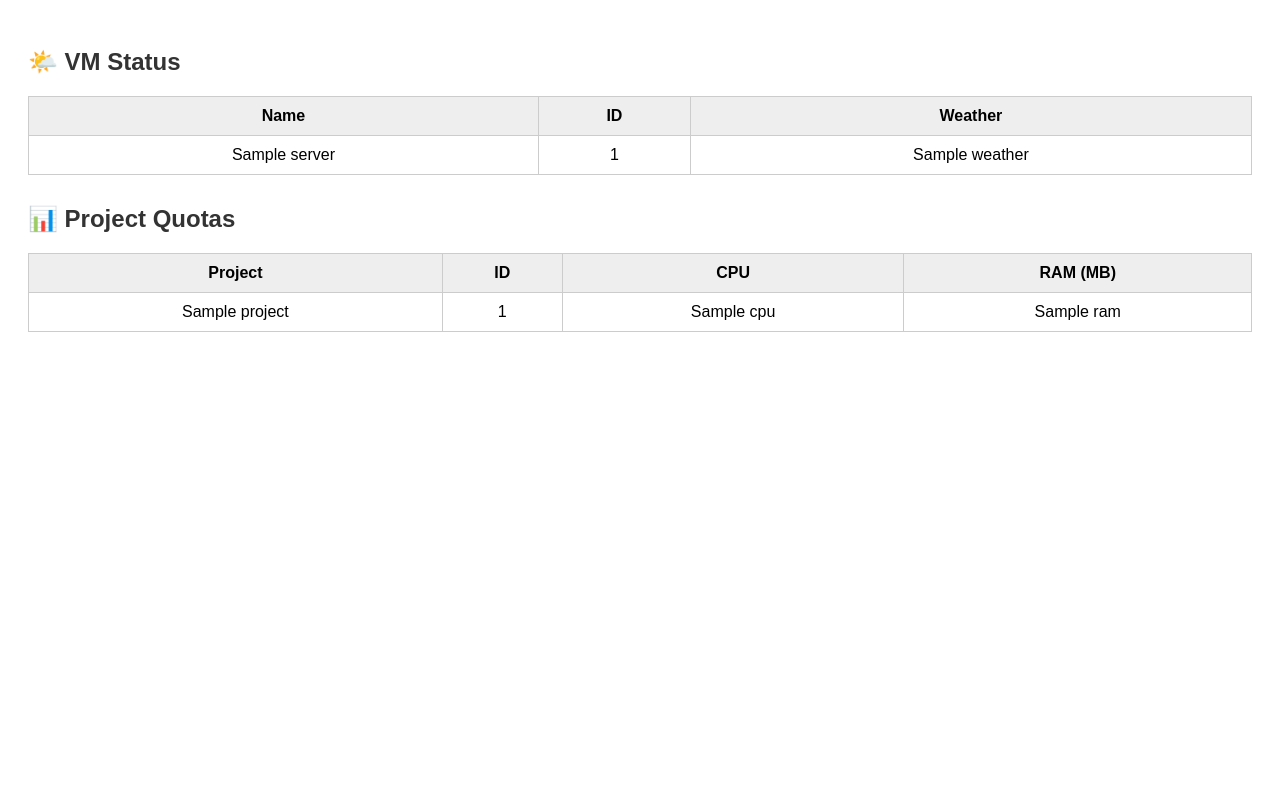
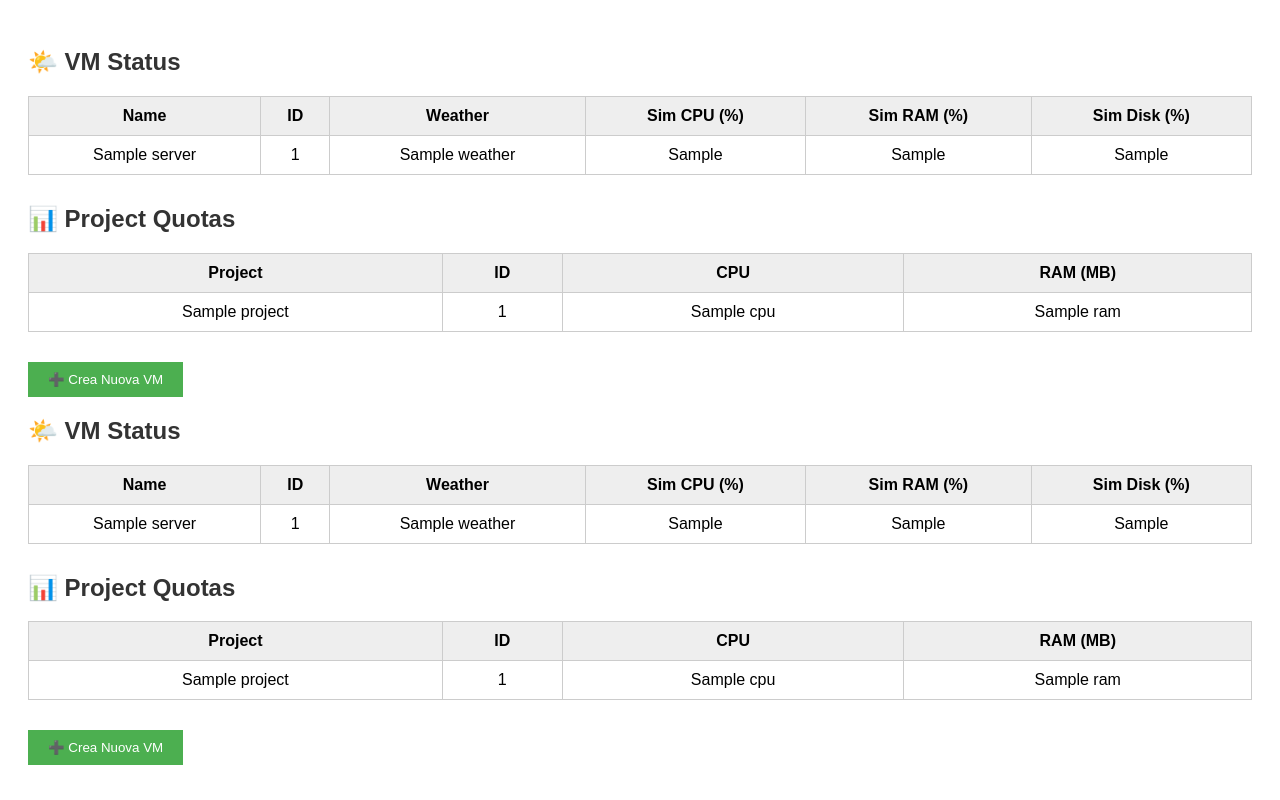
Before and after one commit to MariaCascone66/Cloudcost-Idle, a Python web app: template templates/index.html in a window 1280 px wide. Run offline with Jinja, Linux system fonts and the light colour scheme; the template is opened without the code that fills it: most values are stand-ins (such as "Sample title", 1, 10 or a date in 2020).

Commit message:
controllo sul tempo di creazione della VM per assegnare "⏳ Initializing...", creazione readme, weather_tagger.py:
Aggiunge valori simulati di CPU, RAM, e Disco come metadata delle VM.

Genera il "meteo" in base al carico simulato delle risorse.

quota_dashboard.py:

Visualizza le VM e le quote dei progetti.

Ha un nuovo endpoint /create_vm che consente di creare una VM tramite un modulo HTML.

index.html:

Visualizza una lista di tutte le VM con i relativi stati meteo e carichi simulati di CPU, RAM, e Disco.

Include un pulsante per accedere alla pagina di creazione della VM.

create_vm.html:

Modulo per creare una nuova VM, richiedendo nome, immagine, flavor, e ID della rete.

Se ci sono errori durante la creazione, vengono mostrati sullo schermo.

```diff
--- a/templates/index.html
+++ b/templates/index.html
@@ -8,14 +8,23 @@
         table { width: 100%; border-collapse: collapse; margin-bottom: 30px; }
         th, td { padding: 10px; border: 1px solid #ccc; text-align: center; }
         th { background-color: #eee; }
+        button { padding: 10px 20px; background-color: #4CAF50; color: white; border: none; cursor: pointer; }
+        button:hover { background-color: #45a049; }
     </style>
 </head>
 <body>
     <h2>🌤️ VM Status</h2>
     <table>
-        <tr><th>Name</th><th>ID</th><th>Weather</th></tr>
+        <tr><th>Name</th><th>ID</th><th>Weather</th><th>Sim CPU (%)</th><th>Sim RAM (%)</th><th>Sim Disk (%)</th></tr>
         {% for vm in servers %}
-        <tr><td>{{ vm.name }}</td><td>{{ vm.id }}</td><td>{{ vm.weather }}</td></tr>
+        <tr>
+            <td>{{ vm.name }}</td>
+            <td>{{ vm.id }}</td>
+            <td>{{ vm.weather }}</td>
+            <td>{{ vm.metadata.sim_cpu if vm.metadata.sim_cpu else 'N/A' }}</td>
+            <td>{{ vm.metadata.sim_ram if vm.metadata.sim_ram else 'N/A' }}</td>
+            <td>{{ vm.metadata.sim_disk if vm.metadata.sim_disk else 'N/A' }}</td>
+        </tr>
         {% endfor %}
     </table>
 
@@ -26,5 +35,48 @@
         <tr><td>{{ p.name }}</td><td>{{ p.id }}</td><td>{{ p.cpu }}</td><td>{{ p.ram }}</td></tr>
         {% endfor %}
     </table>
+
+    <a href="{{ url_for('create_vm') }}"><button>➕ Crea Nuova VM</button></a>
 </body>
 </html>
+<!DOCTYPE html>
+<html>
+<head>
+    <title>CloudWatcher Dashboard</title>
+    <style>
+        body { font-family: Arial; padding: 20px; }
+        h2 { color: #333; }
+        table { width: 100%; border-collapse: collapse; margin-bottom: 30px; }
+        th, td { padding: 10px; border: 1px solid #ccc; text-align: center; }
+        th { background-color: #eee; }
+        button { padding: 10px 20px; background-color: #4CAF50; color: white; border: none; cursor: pointer; }
+        button:hover { background-color: #45a049; }
+    </style>
+</head>
+<body>
+    <h2>🌤️ VM Status</h2>
+    <table>
+        <tr><th>Name</th><th>ID</th><th>Weather</th><th>Sim CPU (%)</th><th>Sim RAM (%)</th><th>Sim Disk (%)</th></tr>
+        {% for vm in servers %}
+        <tr>
+            <td>{{ vm.name }}</td>
+            <td>{{ vm.id }}</td>
+            <td>{{ vm.weather }}</td>
+            <td>{{ vm.metadata.sim_cpu if vm.metadata.sim_cpu else 'N/A' }}</td>
+            <td>{{ vm.metadata.sim_ram if vm.metadata.sim_ram else 'N/A' }}</td>
+            <td>{{ vm.metadata.sim_disk if vm.metadata.sim_disk else 'N/A' }}</td>
+        </tr>
+        {% endfor %}
+    </table>
+
+    <h2>📊 Project Quotas</h2>
+    <table>
+        <tr><th>Project</th><th>ID</th><th>CPU</th><th>RAM (MB)</th></tr>
+        {% for p in projects %}
+        <tr><td>{{ p.name }}</td><td>{{ p.id }}</td><td>{{ p.cpu }}</td><td>{{ p.ram }}</td></tr>
+        {% endfor %}
+    </table>
+
+    <a href="{{ url_for('create_vm') }}"><button>➕ Crea Nuova VM</button></a>
+</body>
+</html>
```
Also changed, not shown: templates/create_vm.html (added, +37 -0 lines), README.md, 2 other files.
